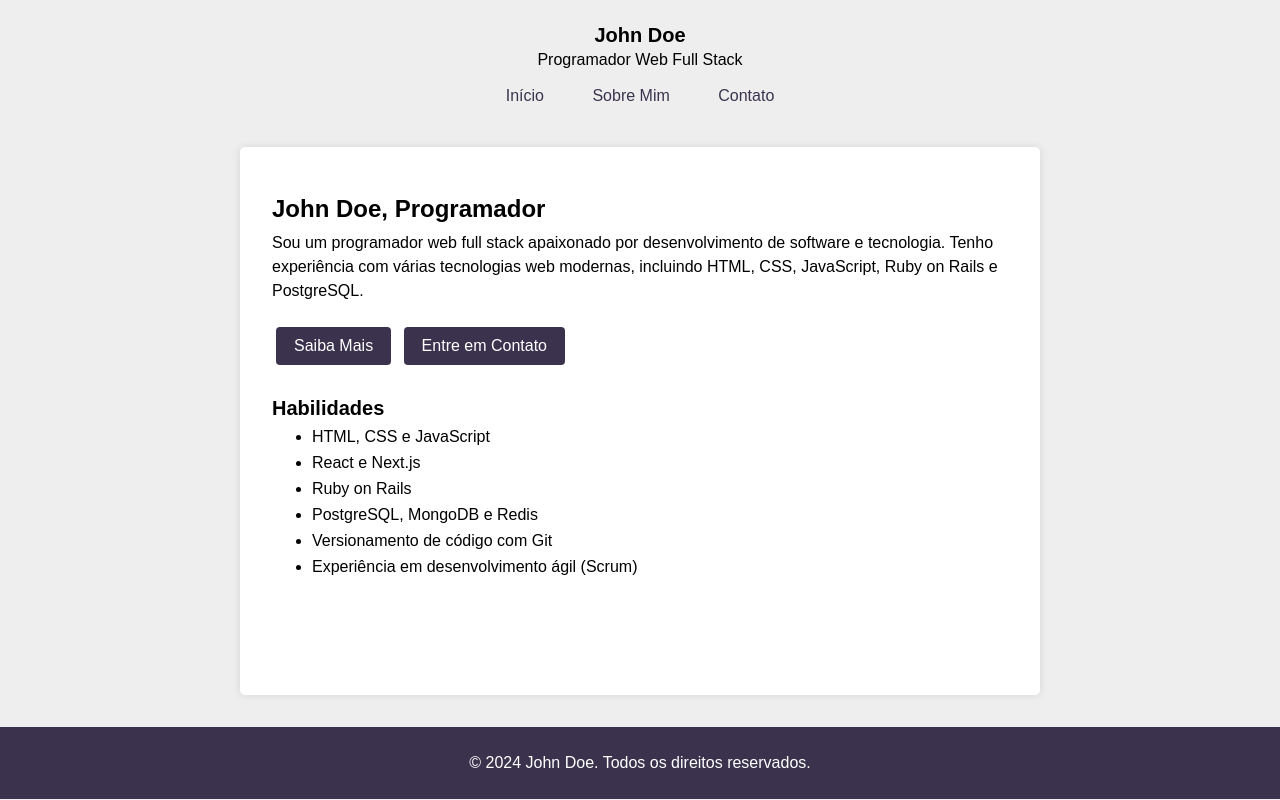
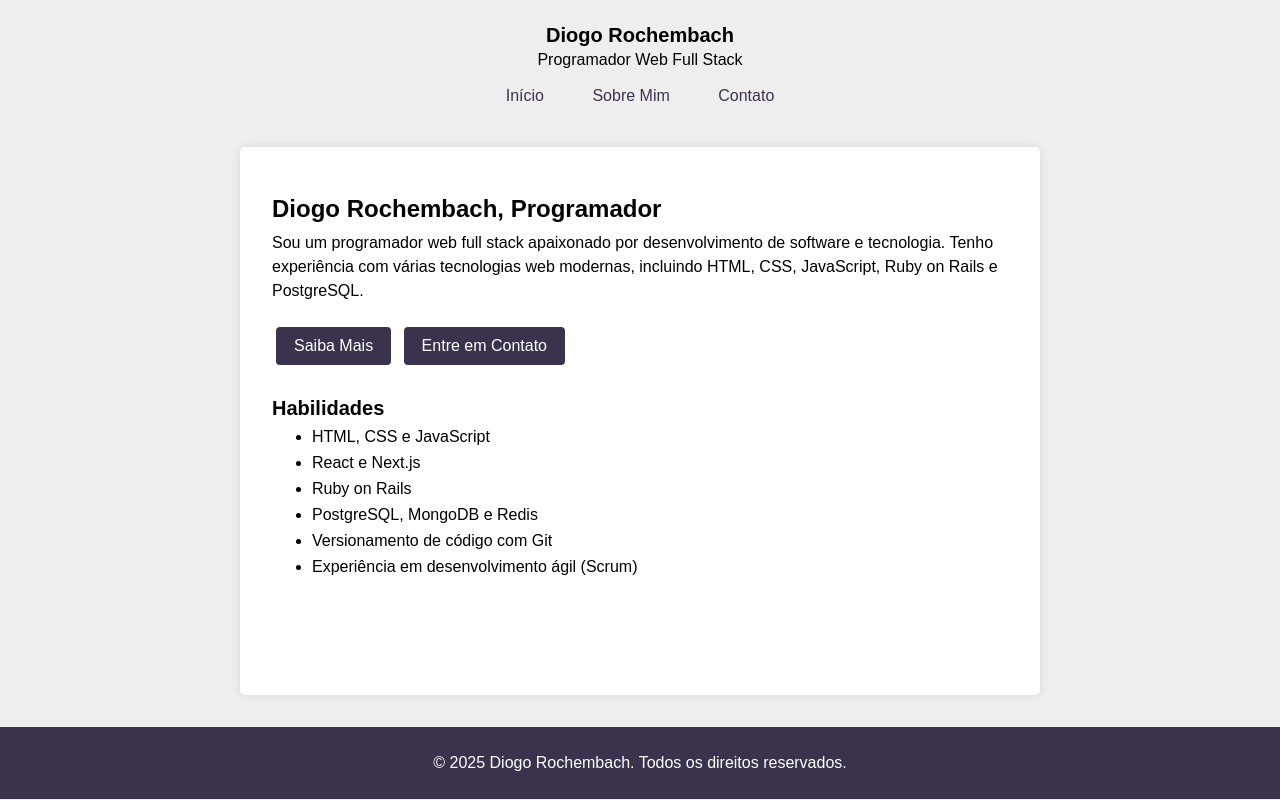
Before and after one commit to diogorochembach/diogorochembach.github.io, a plain HTML site: page index.html in a window 1280 px wide. Drawn offline with Linux system fonts and the light colour scheme.

Commit message:
atualização de dados

```diff
--- a/index.html
+++ b/index.html
@@ -3,14 +3,14 @@
   <head>
     <meta charset="UTF-8" />
     <meta name="viewport" content="width=device-width, initial-scale=1.0" />
-    <title>Início - John Doe, Programador</title>
+    <title>Início - Diogo Rochembach, Programador</title>
     <link rel="stylesheet" href="style.css" />
   </head>
 
   <body>
     <header>
       <div>
-        <div class="logo">John Doe</div>
+        <div class="logo">Diogo Rochembach</div>
         <div class="title">Programador Web Full Stack</div>
       </div>
       <nav>
@@ -22,7 +22,7 @@
     </header>
     <div class="container">
       <section>
-        <h1>John Doe, Programador</h1>
+        <h1>Diogo Rochembach, Programador</h1>
         <p>
           Sou um programador web full stack apaixonado por desenvolvimento de
           software e tecnologia. Tenho experiência com várias tecnologias web
@@ -48,7 +48,7 @@
       </section>
     </div>
     <footer>
-      <p>&copy; 2024 John Doe. Todos os direitos reservados.</p>
+      <p>&copy; 2025 Diogo Rochembach. Todos os direitos reservados.</p>
     </footer>
   </body>
 </html>
```
